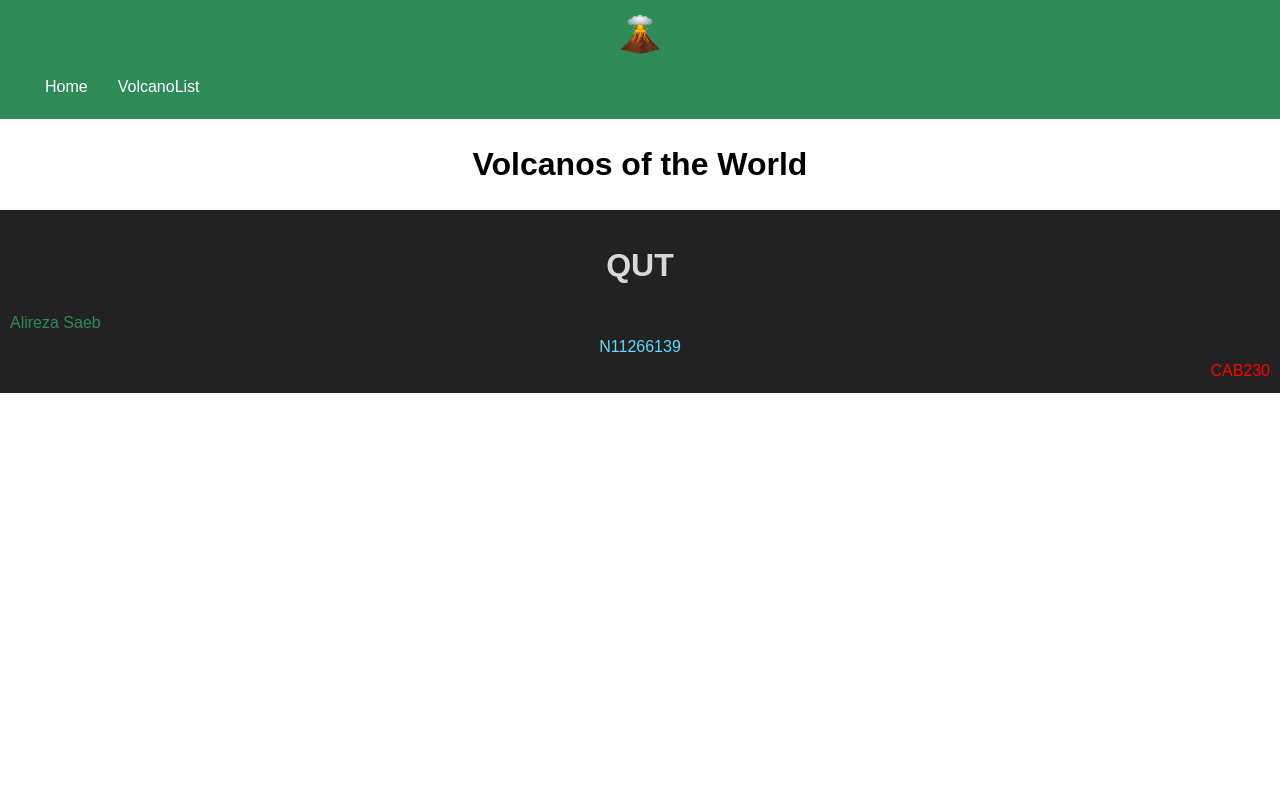
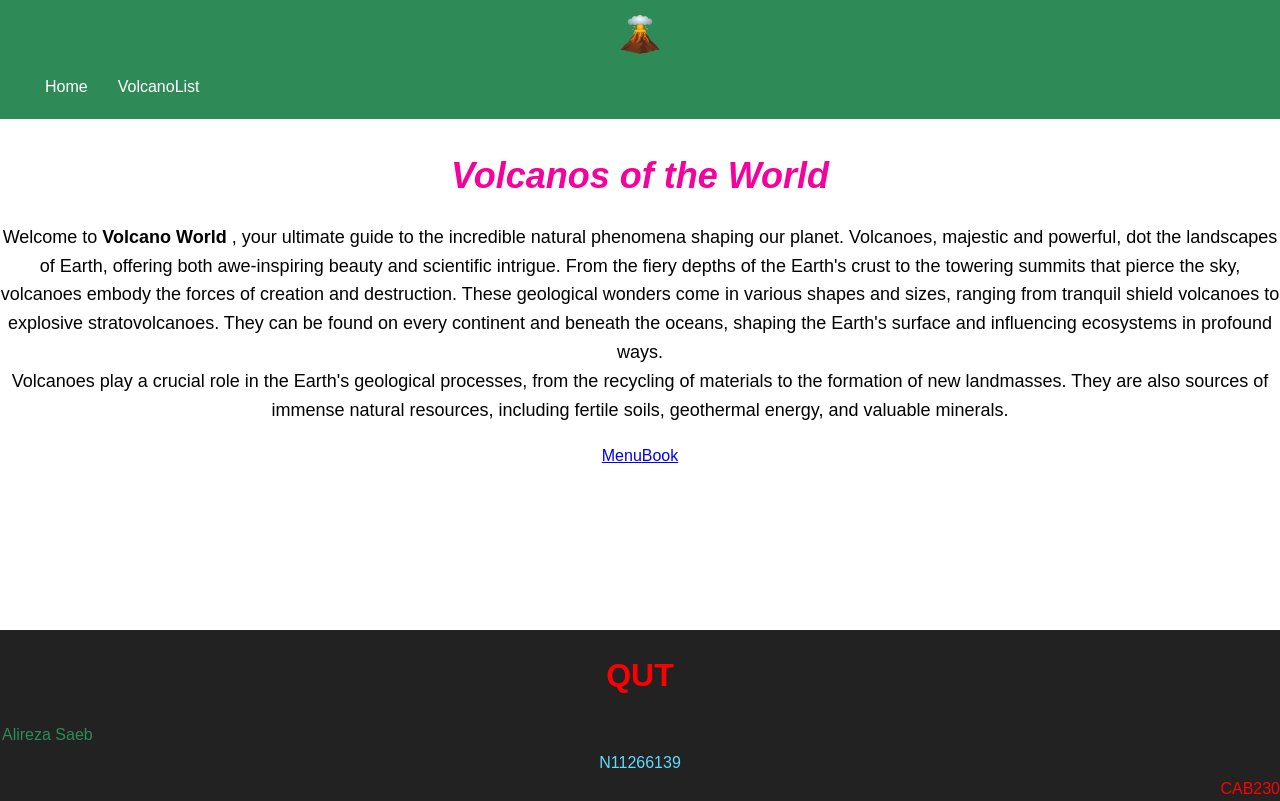
Before and after one commit to Alirezaa02/React-project, a React (Create React App) app: page / in a window 1280 px wide. Built offline with nearby package versions, Linux system fonts and the light colour scheme.

Commit message:
updare footer

```diff
--- a/src/App.css
+++ b/src/App.css
@@ -36,6 +36,7 @@
     transform: rotate(360deg);
   }
 }
+
 /* New */
 
 * {
@@ -54,6 +55,7 @@
   background: #fff;
   font-family: Arial, Helvetica, sans-serif;
  }
+
  header {
   background: #2e8b57;
   color: #fff;
@@ -73,21 +75,30 @@
 /* Footer CSS Code */
  footer {
   background: #222;
-  padding: 10px;
+  color: #ff0000;
   text-align: center;
-  color: #d8d8d8;
+    position: absolute;
+    bottom: 0;
+    width: 100%;
+    height: 170px; /* Adjust the height as needed */
+
 
  }
 
 .fullname{
-color: #2e8b57;
-text-align: left;
+  background: #222;
+  color: #2e8b57;
+  text-align: left;
+  padding: 2px;
 }
 .id{
-color: #61dafb;
-text-align: center;
+  background: #222;
+  color: #61dafb;
+  text-align: center;
+  padding: 2px;
 }
 .unit{
+  background: #222;
   color: #ff0000;
   text-align: right;
 }
@@ -120,5 +131,23 @@ text-align: center;
  }
 
  nav ul li a:hover {
-  background: #ff2d2d;
+  background: #d79231;
 }
+
+.Volcanos_subtitle {
+  font-family: Arial, sans-serif; /* Choose a suitable font-family */
+  font-size: 18px; /* Adjust font size as needed */
+  line-height: 1.6; /* Adjust line height for readability */
+  color: #000000; /* Choose a suitable text color */
+  margin-bottom: 20px; /* Add spacing between paragraphs */
+}
+
+.Volcanos_title{
+  font-family: 'Arial', sans-serif; /* Choose a suitable font-family */
+  font-size: 36px; /* Adjust font size as needed */
+  font-weight: bold; /* Make the text bold */
+  font-style: italic;
+  color: #f5019c; /* Choose a suitable text color */
+  text-align: center; /* Align the text to the center */
+  margin-bottom: 20px;
+}
--- a/src/Pages/Home.jsx
+++ b/src/Pages/Home.jsx
@@ -1,5 +1,42 @@
 import React from "react";
 
 export default function Home() {
-    return <h1>Volcanos of the World </h1>;
+    return (
+      <main>
+        <Volcanos />
+        {/* <Pictures /> */}
+      </main>
+    );
   }
+
+  // Volcanos content
+  const Volcanos = () => (
+    <section className="Volcanos">
+      {/* content for the Volcanos */}
+      <div className="Volcanos_content">
+        <h1 className="Volcanos_title">Volcanos of the World </h1>
+        <p className="Volcanos_subtitle">Welcome to <b>Volcano World</b> , your ultimate guide to the incredible natural phenomena shaping our planet. Volcanoes, majestic and powerful, dot the landscapes of Earth, offering both awe-inspiring beauty and scientific intrigue. From the fiery depths of the Earth's crust to the towering summits that pierce the sky, volcanoes embody the forces of creation and destruction.
+        These geological wonders come in various shapes and sizes, ranging from tranquil shield volcanoes to explosive stratovolcanoes. They can be found on every continent and beneath the oceans, shaping the Earth's surface and influencing ecosystems in profound ways.
+        <br/> Volcanoes play a crucial role in the Earth's geological processes, from the recycling of materials to the formation of new landmasses. They are also sources of immense natural resources, including fertile soils, geothermal energy, and valuable minerals.
+
+        </p>
+
+        <a href="/menu">Menu</a>
+        <a href="/book">Book</a>
+      </div>
+    </section>
+  );
+
+   // Pictures content
+  //  const Pictures = () => (
+  //   <section className="hero">
+  //     {/* content for the hero */}
+  //     <div className="hero_content">
+  //       <h1 className="hero_title">Volcanos of the World </h1>
+  //       <p className="hero_subtitle">A fine dining experience</p>
+
+  //       <a href="/menu">Menu</a>
+  //       <a href="/book">Book</a>
+  //     </div>
+  //   </section>
+  // );
```
